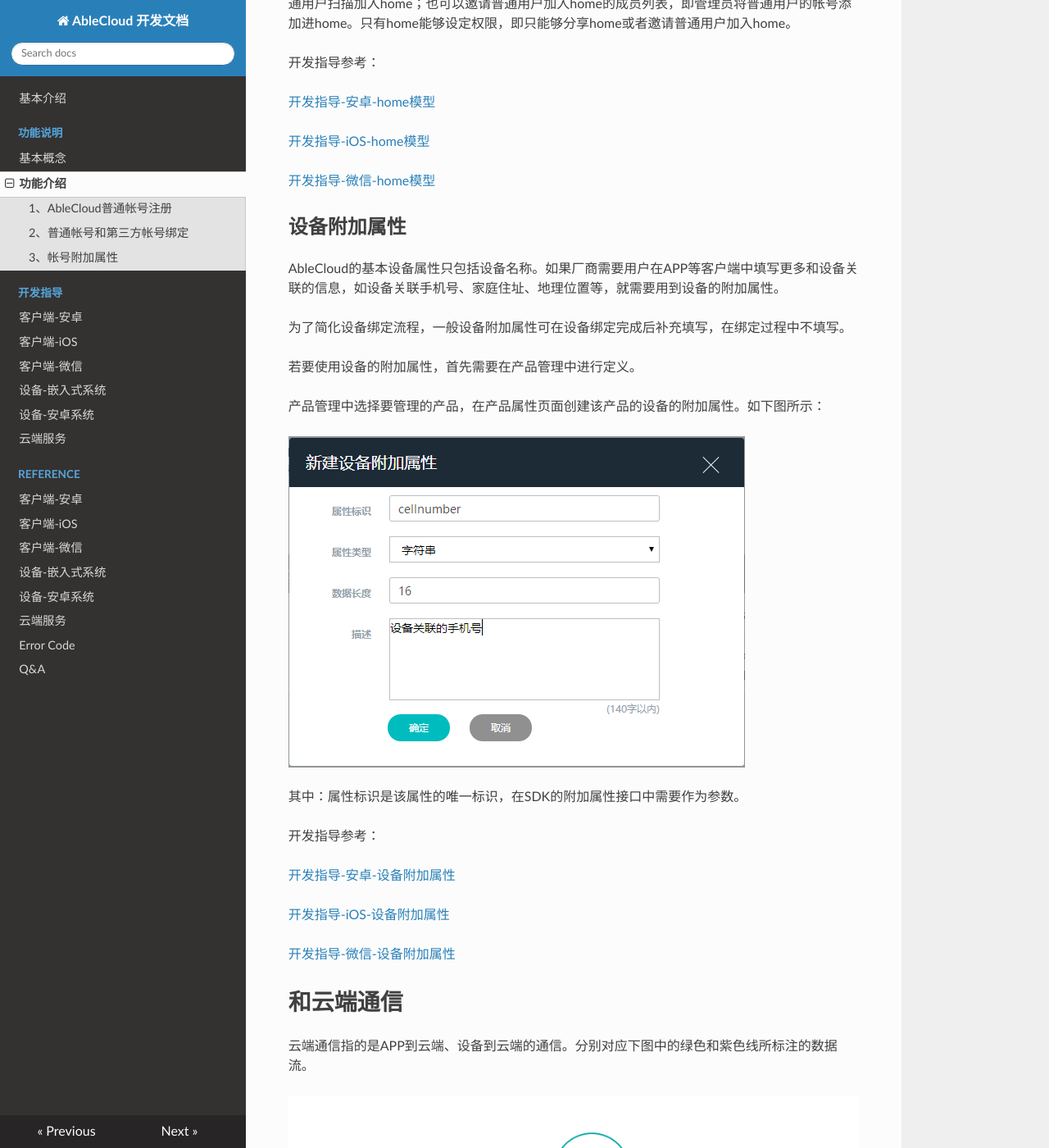
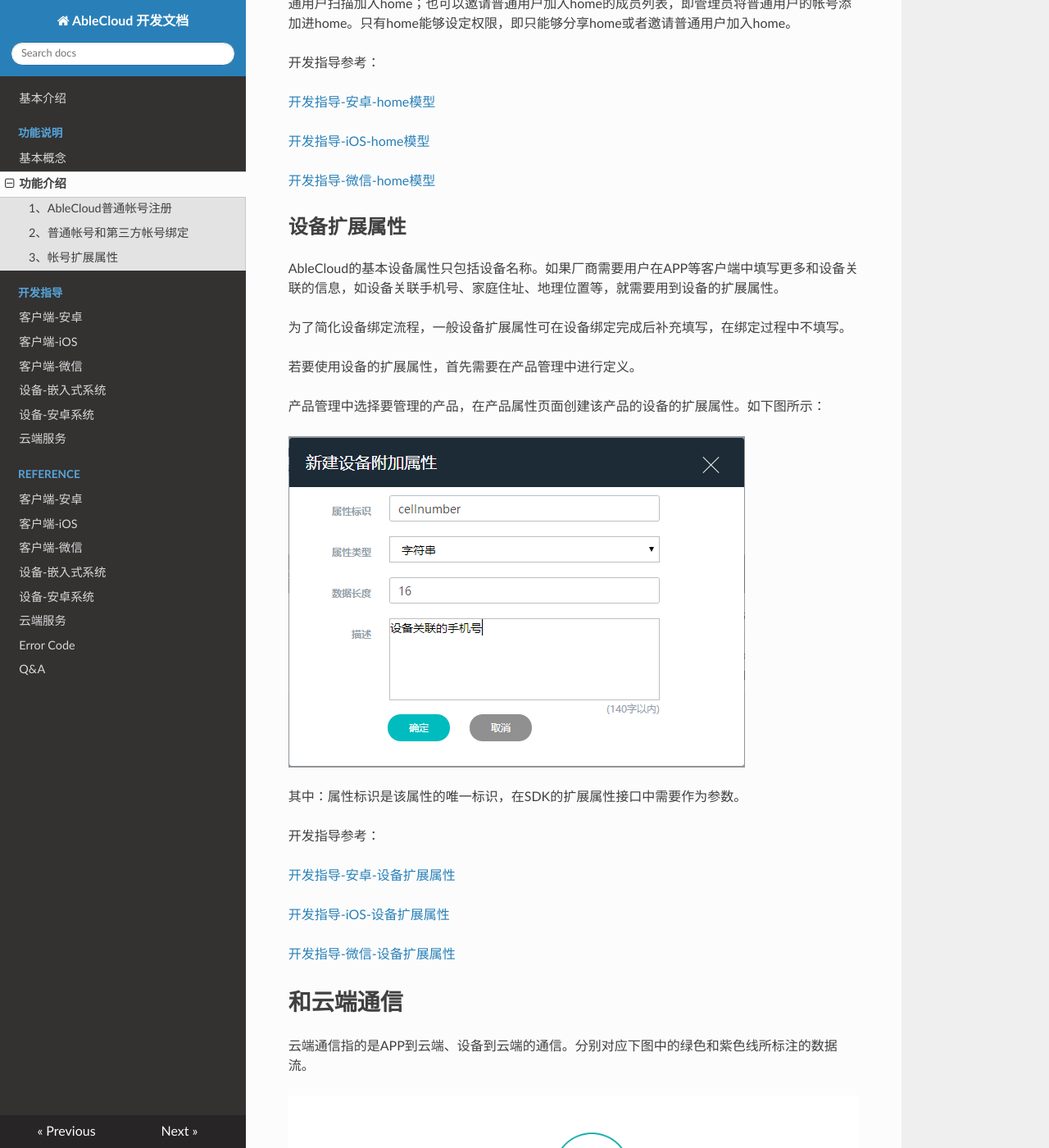
Before and after one commit to JessonW/rd_docs, an MkDocs documentation site: the page built from docs/features/functions.md, in a window 1280 px wide and 1400 px high, scrolled down 11087 px. Shown: the whole window at 82% size. Built offline with MkDocs 1.6.1, drawn with Linux system fonts in a browser that asks for light colours; nearby versions of some CDN libraries; old or Windows-style settings are respelled for this version of MkDocs; some of the changed text lies outside the part shown.

Commit message:
update extend properity

```diff
--- a/docs/features/functions.md
+++ b/docs/features/functions.md
@@ -43,15 +43,15 @@ AbleCloud建议每个APP页面只实现一个功能，该功能用户操作成
 ![account4](../pic/features/account4.png)
 
 
-## 3、帐号附加属性
+## 3、帐号扩展属性
 
-AbleCloud的基本帐号属性只包括账户名和密码以及用户昵称。如果厂商的APP中需要用户填写更多信息，如性别，年龄等，需要用到帐号附加属性。若要使用帐号的附加属性，首先需要在管理后台的帐号管理中进行定义。如下图所示：
+AbleCloud的基本帐号属性只包括账户名和密码以及用户昵称。如果厂商的APP中需要用户填写更多信息，如性别，年龄等，需要用到帐号扩展属性。若要使用帐号的扩展属性，首先需要在管理后台的帐号管理中进行定义。如下图所示：
 
 ![account_appendix](../pic/features/account_appendix.png)
 
-其中：属性标识是该属性的唯一标识，在SDK的附加属性接口中需要作为参数。
+其中：属性标识是该属性的唯一标识，在SDK的扩展属性接口中需要作为参数。
 
-在当前主流的设计中，为了简化用户的注册流程，帐号的附加属性一般都是在用户完成注册以后补充填写，在帐号的注册过程中不填写。
+在当前主流的设计中，为了简化用户的注册流程，帐号的扩展属性一般都是在用户完成注册以后补充填写，在帐号的注册过程中不填写。
 
 建议的交互流程如下：
 
@@ -312,27 +312,27 @@ AbleCloud支持两种设备分享模式。一种是通过分享码，普通用
 [开发指导-微信-home模型](../develop_guide/wechat.md#home)
 
 
-##设备附加属性
+##设备扩展属性
 
-AbleCloud的基本设备属性只包括设备名称。如果厂商需要用户在APP等客户端中填写更多和设备关联的信息，如设备关联手机号、家庭住址、地理位置等，就需要用到设备的附加属性。
+AbleCloud的基本设备属性只包括设备名称。如果厂商需要用户在APP等客户端中填写更多和设备关联的信息，如设备关联手机号、家庭住址、地理位置等，就需要用到设备的扩展属性。
 
-为了简化设备绑定流程，一般设备附加属性可在设备绑定完成后补充填写，在绑定过程中不填写。
+为了简化设备绑定流程，一般设备扩展属性可在设备绑定完成后补充填写，在绑定过程中不填写。
 
-若要使用设备的附加属性，首先需要在产品管理中进行定义。
+若要使用设备的扩展属性，首先需要在产品管理中进行定义。
 
-产品管理中选择要管理的产品，在产品属性页面创建该产品的设备的附加属性。如下图所示：
+产品管理中选择要管理的产品，在产品属性页面创建该产品的设备的扩展属性。如下图所示：
 
 ![device_appendix](../pic/features/device_appendix.png)
 
-其中：属性标识是该属性的唯一标识，在SDK的附加属性接口中需要作为参数。
+其中：属性标识是该属性的唯一标识，在SDK的扩展属性接口中需要作为参数。
 
 开发指导参考：
 
-[开发指导-安卓-设备附加属性](../develop_guide/android.md#_14)
+[开发指导-安卓-设备扩展属性](../develop_guide/android.md#_14)
 
-[开发指导-iOS-设备附加属性](../develop_guide/iOS.md#设备附加属性)
+[开发指导-iOS-设备扩展属性](../develop_guide/iOS.md#设备扩展属性)
 
-[开发指导-微信-设备附加属性](../develop_guide/wechat.md#设备附加属性)
+[开发指导-微信-设备扩展属性](../develop_guide/wechat.md#设备扩展属性)
 
 
 #和云端通信
```
